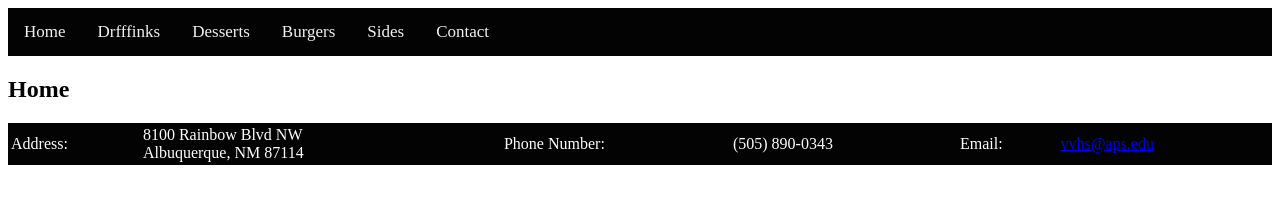
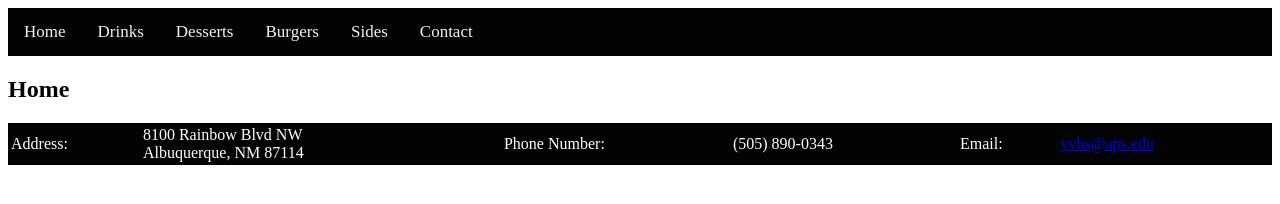
Before and after one commit to jono-openworld/website, a plain HTML site: page index.html in a window 1280 px wide. Drawn offline with Linux system fonts and the light colour scheme.

Commit message:
Add files via upload

```diff
--- a/index.html
+++ b/index.html
@@ -12,7 +12,7 @@
 
 <div class = "topnav">
    <a class = "active" href = "index.html">Home</a>
-   <a href = "drinks.html">Drfffinks</a>
+   <a href = "drinks.html">Drinks</a>
    <a href = "desserts.html">Desserts</a>
    <a href = "burgers.html">Burgers</a>
    <a href = "sides.html">Sides</a>
```
